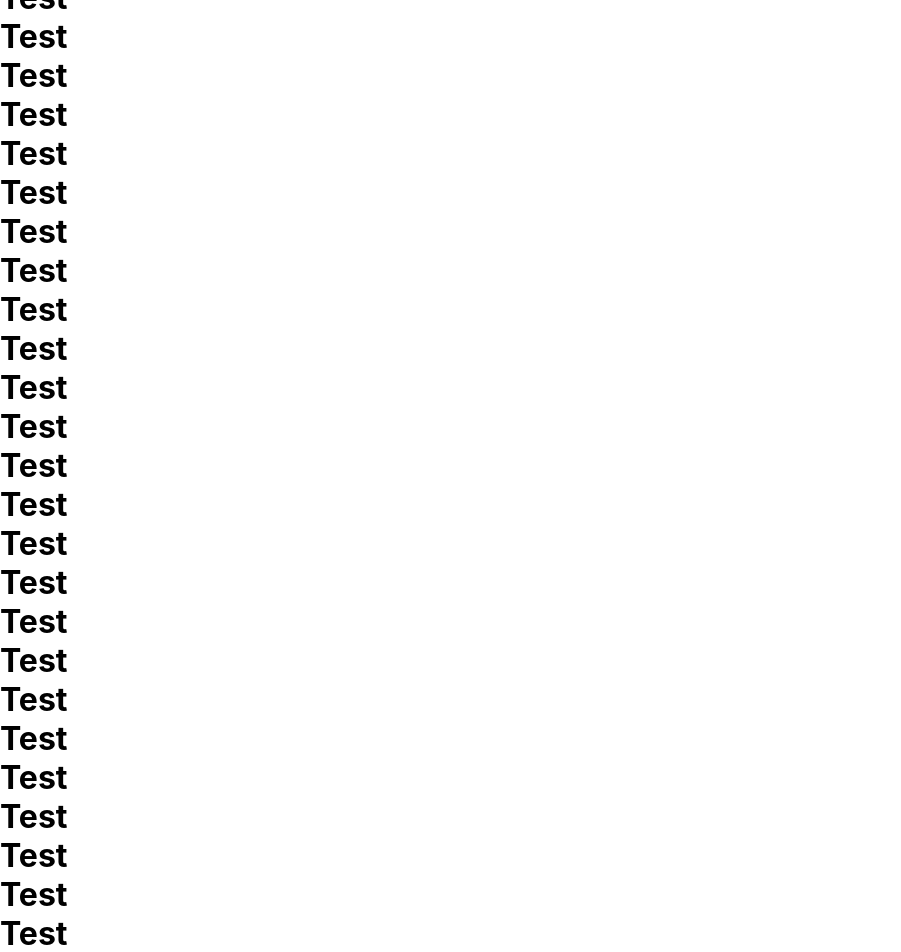
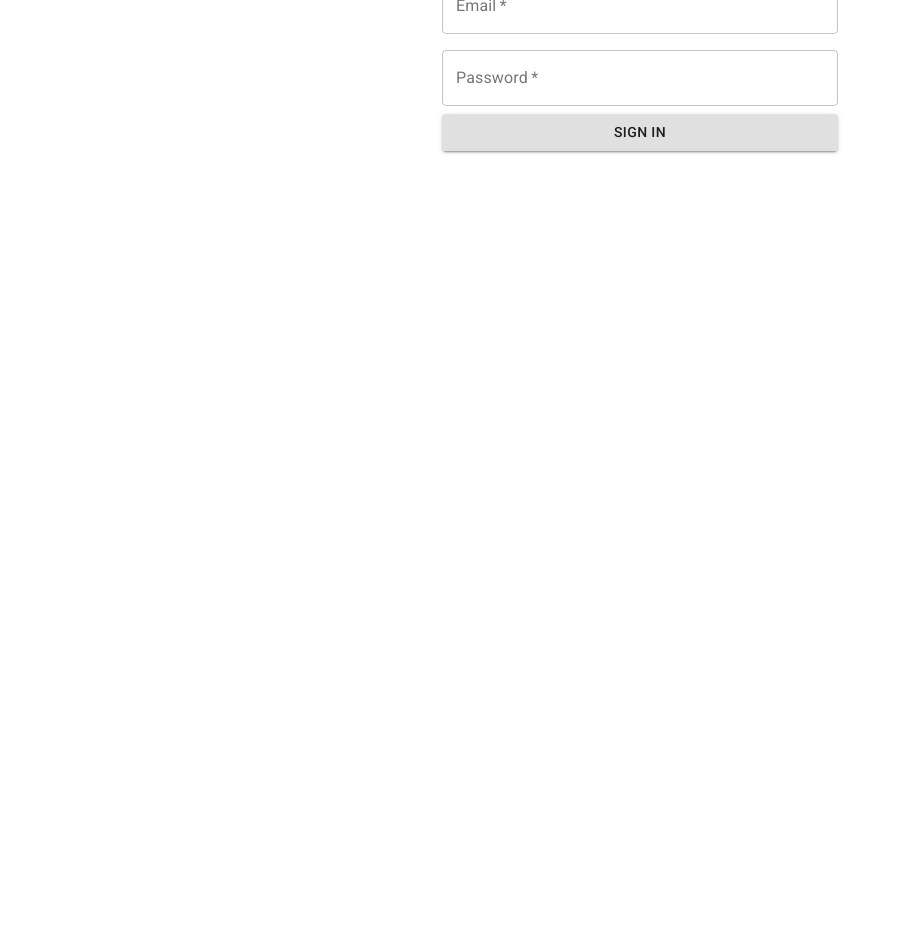
Before and after one commit to algorithmike/eop-frontend, a React (Create React App) app: page /login in a window 1280 px wide. Shown: the part 80-1032 px from the top of the page, without its empty margins (0-901 px from the left). After the commit the page ends 800 px from the top, so only its background shows below. Built offline with nearby package versions, Linux system fonts and the light colour scheme; what apollo-upload-client would draw is missing.

Commit message:
remove test text

```diff
--- a/src/components/App.jsx
+++ b/src/components/App.jsx
@@ -16,34 +16,6 @@ class App extends Component {
     <BrowserRouter>
       <div>
         <Header/>
-        <h1>Test</h1>
-        <h1>Test</h1>
-        <h1>Test</h1>
-        <h1>Test</h1>
-        <h1>Test</h1>
-        <h1>Test</h1>
-        <h1>Test</h1>
-        <h1>Test</h1>
-        <h1>Test</h1>
-        <h1>Test</h1>
-        <h1>Test</h1>
-        <h1>Test</h1>
-        <h1>Test</h1>
-        <h1>Test</h1>
-        <h1>Test</h1>
-        <h1>Test</h1>
-        <h1>Test</h1>
-        <h1>Test</h1>
-        <h1>Test</h1>
-        <h1>Test</h1>
-        <h1>Test</h1>
-        <h1>Test</h1>
-        <h1>Test</h1>
-        <h1>Test</h1>
-        <h1>Test</h1>
-        <h1>Test</h1>
-        <h1>Test</h1>
-        <h1>Test</h1>
         <Switch>
           <Route path="/" exact={true}><Results/></Route>
           <Route path="/about"><About/></Route>
```
